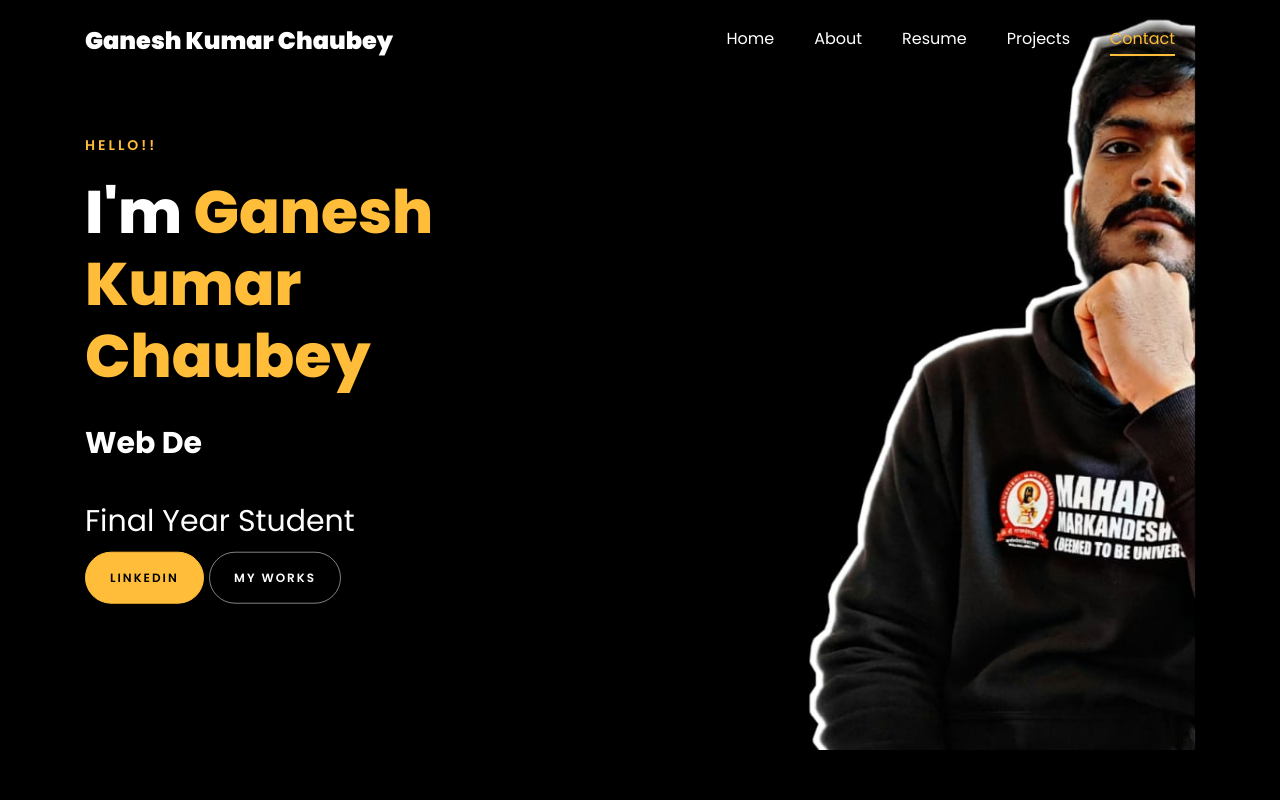
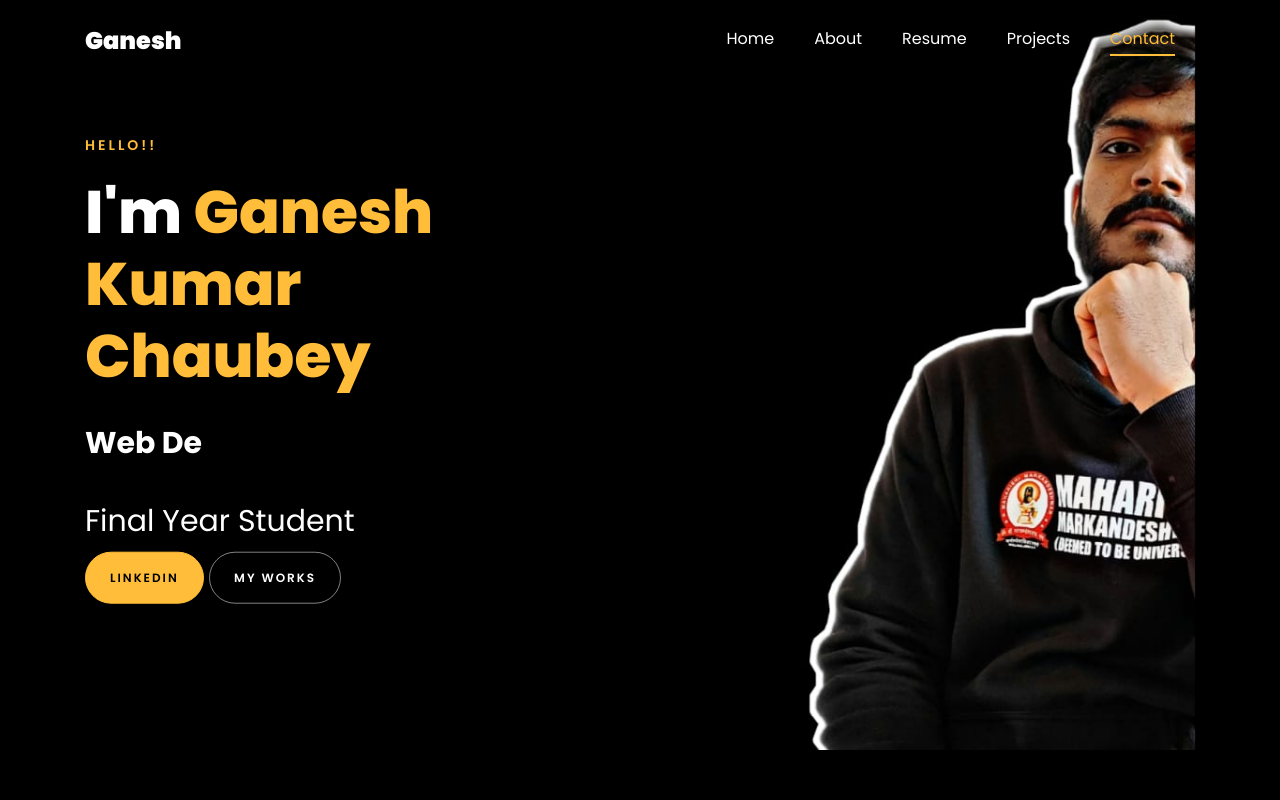
Before and after one commit to ganeshmmdu/resume, a plain HTML site: page index.html in a window 1280 px wide. Shown: the top 800 px of the page. Drawn offline with Linux system fonts and the light colour scheme; files whose address does not match are found by name.

Commit message:
Update index.html

```diff
--- a/index.html
+++ b/index.html
@@ -119,7 +119,7 @@
 
     <nav class="navbar navbar-expand-lg navbar-dark ftco_navbar ftco-navbar-light site-navbar-target" id="ftco-navbar">
 	    <div class="container">
-	      <a class="navbar-brand" href="index.html">Ganesh Kumar Chaubey</a>
+	      <a class="navbar-brand" href="index.html">Ganesh</a>
 	      <button class="navbar-toggler js-fh5co-nav-toggle fh5co-nav-toggle" type="button" data-toggle="collapse" data-target="#ftco-nav" aria-controls="ftco-nav" aria-expanded="false" aria-label="Toggle navigation">
 	        <span class="oi oi-menu"></span> Menu
 	      </button>
```
